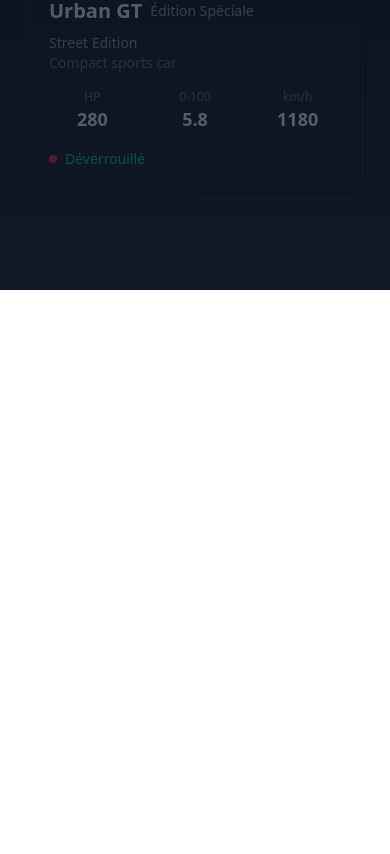
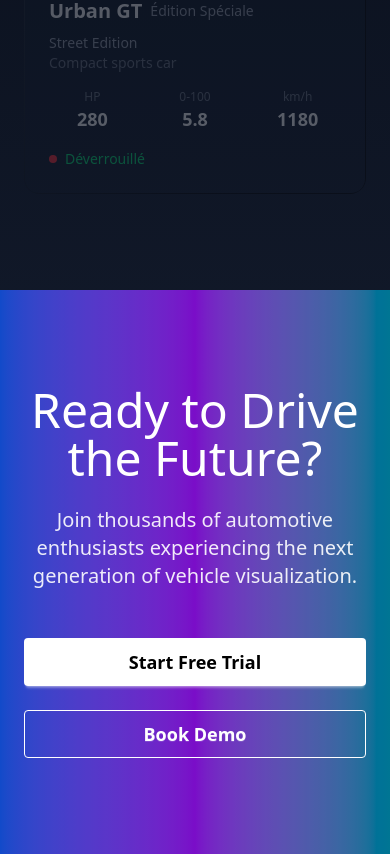
Before and after one commit to Yanislammari/Motorvolt-Front, a React (Vite) app: page / in a window 390 px wide. Shown: the part 7698-8552 px from the top of the page. Before the commit the page ends 7988 px from the top, so only its background shows below. Built offline with nearby package versions, Linux system fonts and the light colour scheme.

Commit message:
Add CTA Start Trial component

```diff
--- /dev/null
+++ b/src/components/CtaStartTrial.tsx
@@ -0,0 +1,19 @@
+import React from "react";
+
+const CtaStartTrial: React.FC = () => {
+  return (
+    <section className="py-24 bg-gradient-to-r from-blue-600 via-purple-600 to-cyan-600 relative overflow-hidden">
+      <div className="absolute inset-0 bg-black/20" />
+      <div className="container mx-auto px-6 text-center relative z-10">
+        <h2 className="text-5xl font-thin mb-6">Ready to Drive the Future?</h2>
+        <p className="text-xl mb-12 max-w-2xl mx-auto opacity-90">Join thousands of automotive enthusiasts experiencing the next generation of vehicle visualization.</p>
+        <div className="flex flex-col sm:flex-row gap-6 justify-center">
+          <button className="btn btn-lg bg-white text-black hover:bg-gray-100 border-none px-12 py-4 text-lg font-semibold"><p>Start Free Trial</p></button>
+          <button className="btn btn-lg btn-outline border-white text-white hover:bg-white hover:text-black px-12 py-4 text-lg"><p>Book Demo</p></button>
+        </div>
+      </div>
+    </section>
+  );
+}
+
+export default CtaStartTrial;
--- a/src/pages/Home.tsx
+++ b/src/pages/Home.tsx
@@ -17,6 +17,7 @@ import { HiAdjustments } from "react-icons/hi";
 import { HiLightBulb } from "react-icons/hi";
 import RarityExplanationCard from "../components/RarityExplanationCard";
 import { TbChartBar, TbLock, TbTargetArrow } from "react-icons/tb";
+import CtaStartTrial from "../components/CtaStartTrial";
 
 const Home: React.FC = () => {
   const [selectedCar, setSelectedCar] = useState<Car | null>(null);
@@ -24,7 +25,6 @@ const Home: React.FC = () => {
 
   const rarities: Rarity[] = (raritiesData as Rarity[]);
   const rarityByName = Object.fromEntries((rarities as Rarity[]).map(r => [r.name, r]));
-
   const cars: Car[] = (carsData as any[]).map((c) => ({
     id: c.id,
     model: c.model,
@@ -96,22 +96,15 @@ const Home: React.FC = () => {
           </div>
           <div className="grid md:grid-cols-2 lg:grid-cols-3 gap-8">
             {cars.map((car) => (
-              <CarCard
-                key={car.id}
-                car={car}
-                onClick={handleCarClick}
-              />
+              <CarCard key={car.id} car={car} onClick={handleCarClick}/>
             ))}
           </div>
         </div>
       </section>
       {selectedCar && (
-        <CarModal
-          car={selectedCar}
-          isOpen={isModalOpen}
-          onClose={closeModal}
-        />
+        <CarModal car={selectedCar} isOpen={isModalOpen} onClose={closeModal}/>
       )}
+      <CtaStartTrial />
     </div>
   );
 };
```
